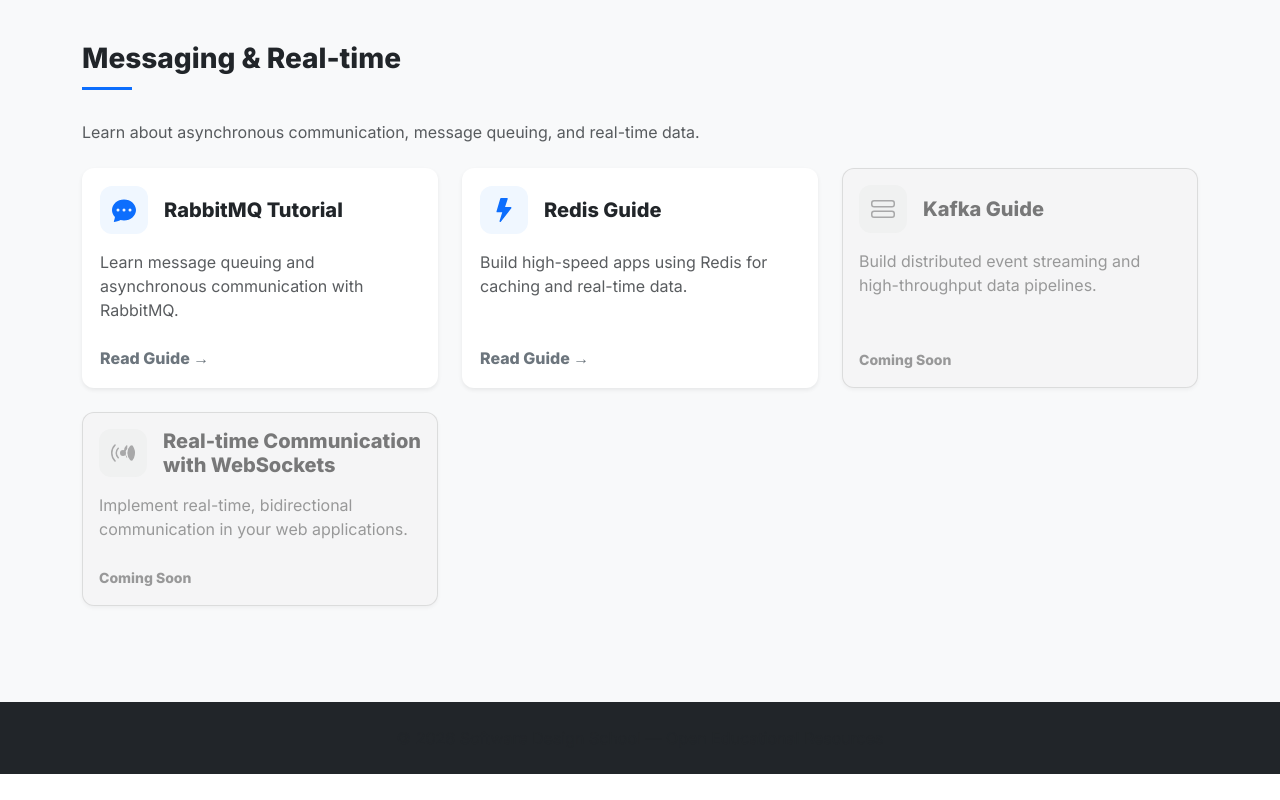
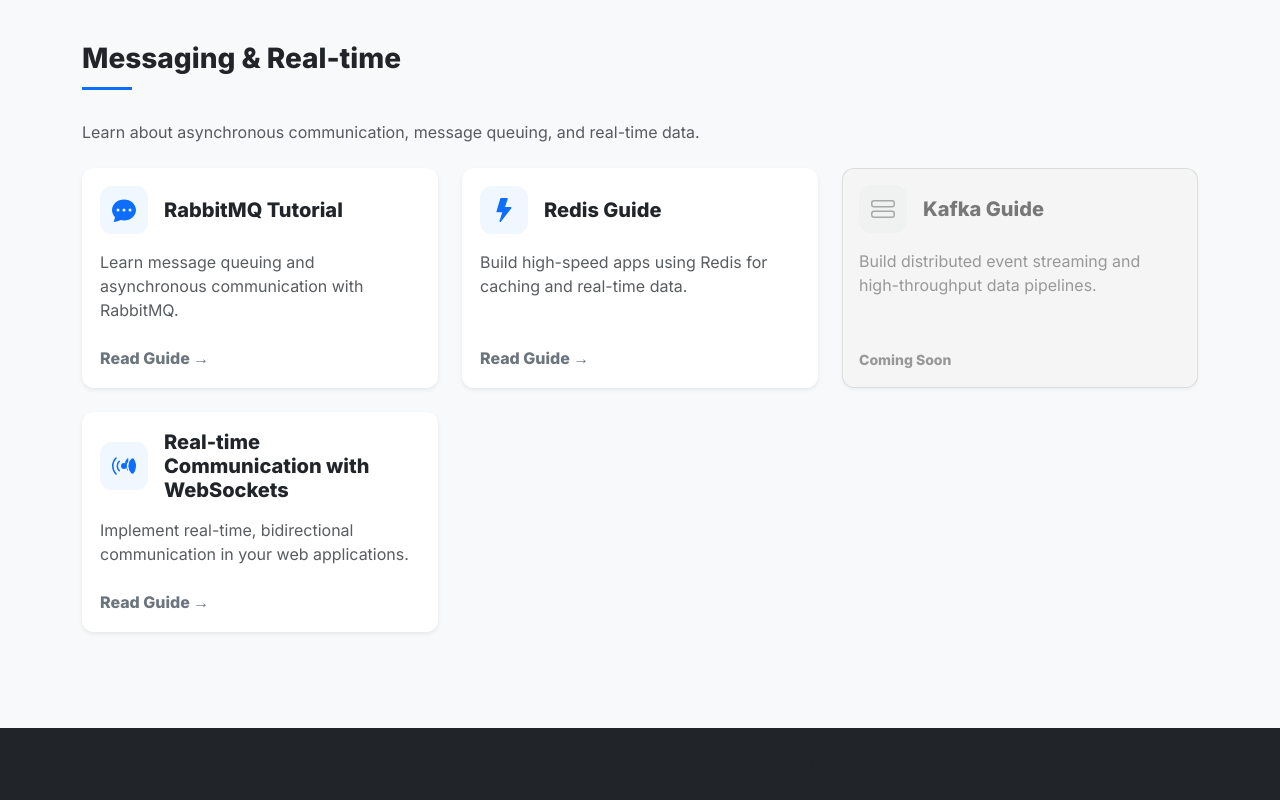
Before and after one commit to sds-edu/sds-edu.github.io, a website: page toolbox.html in a window 1280 px wide. Shown: the part 1486-2286 px from the top of the page. Before the commit the page ends 2260 px from the top, so only its background shows below. Drawn offline with Linux system fonts and the light colour scheme.

Commit message:
Enable websocket guide (still have to deploy separately)

```diff
--- a/toolbox.html
+++ b/toolbox.html
@@ -41,8 +41,8 @@
   <!-- Toolbox Grid -->
   <main class="py-5 bg-light flex-grow-1">
     <div class="container">
-<!-- Category 1: Containers & Orchestration -->
-<section class="mb-5">
+    <!-- Category 1: Containers & Orchestration -->
+      <section class="mb-5">
   <h3 class="fw-bold section-title">Infrastructure & Containers</h3>
   <p class="text-muted mb-4">Master the foundations of modern deployment and orchestration.</p>
         <div class="row g-4">
@@ -296,7 +296,7 @@
           </div>
           <!-- WebSockets Guide -->
           <div class="col-md-6 col-lg-4">
-            <div class="card h-100 shadow-sm resource-card-unavailable">
+            <div class="card h-100 shadow-sm resource-card-available">
               <div class="card-body">
                 <div class="d-flex align-items-center mb-3">
                   <div class="icon-box">
@@ -316,7 +316,8 @@
                   applications.</p>
               </div>
               <div class="card-footer bg-transparent border-0 pb-3">
-                <span class="text-muted small fw-bold">Coming Soon</span>
+                <a href="https://sds-edu.github.io/SDS-Websocket-Guide/"
+                   class="guide-link fw-bold text-decoration-none stretched-link">Read Guide &rarr;</a>
               </div>
             </div>
           </div>
```
